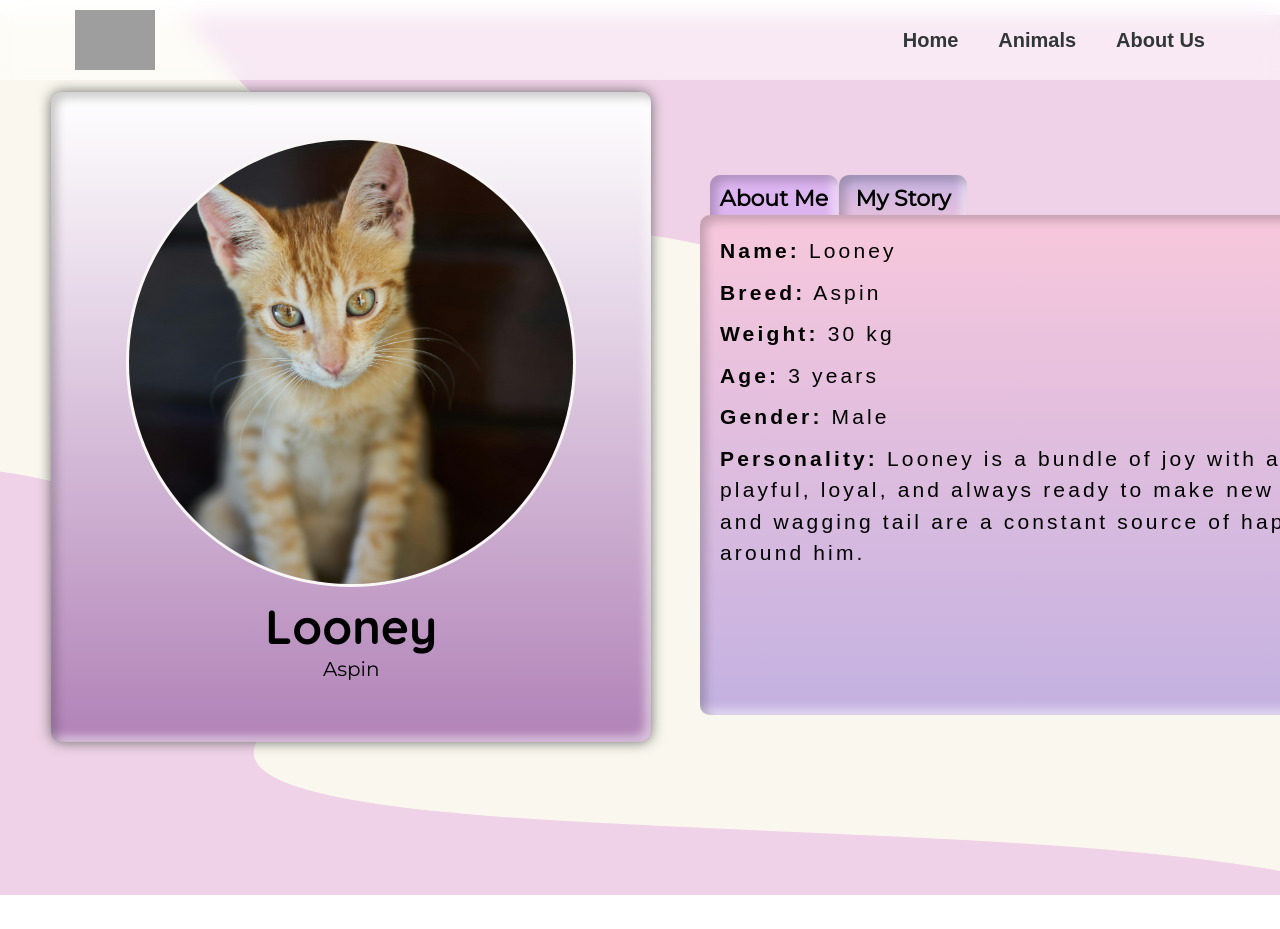
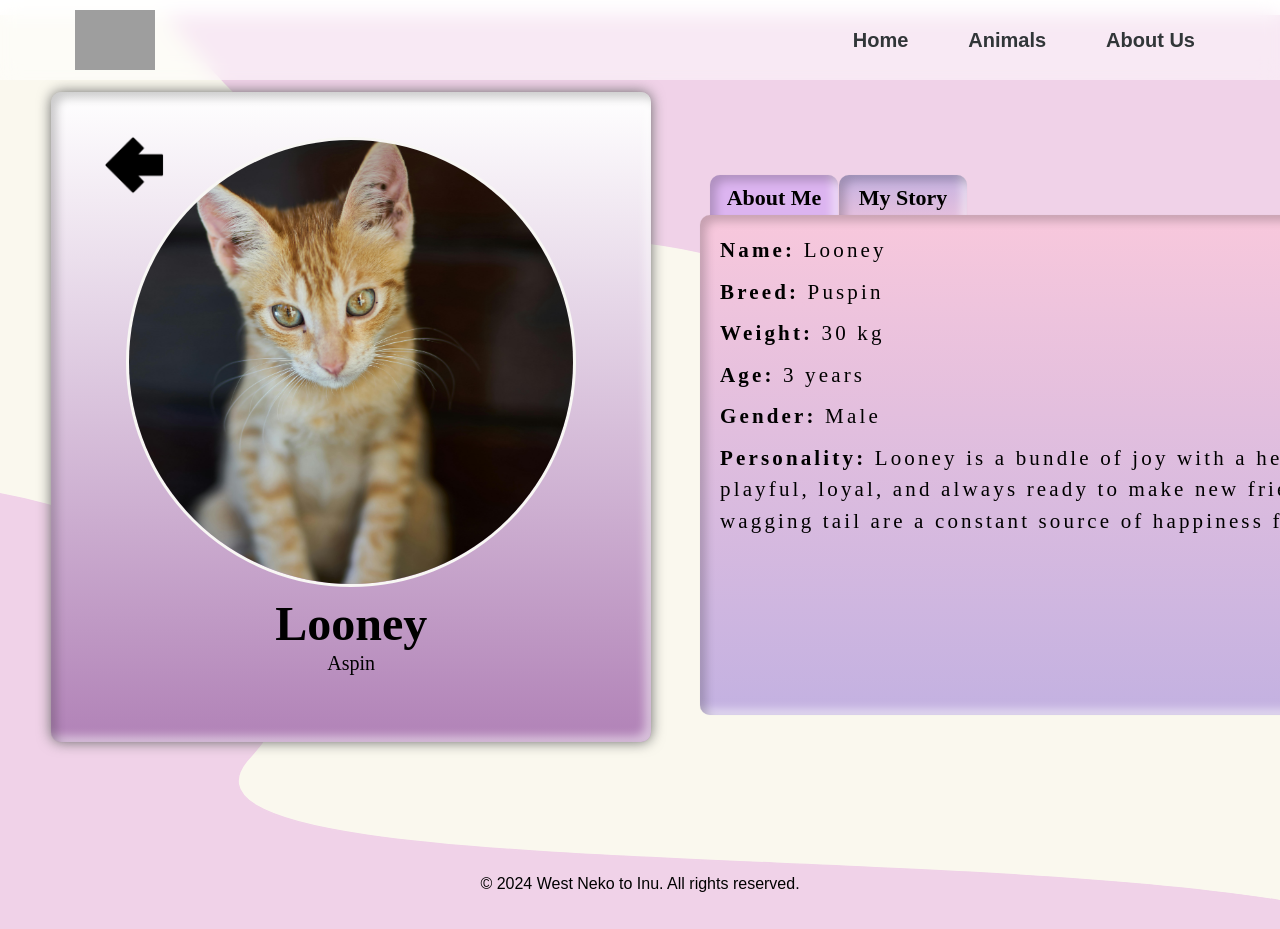
Before and after one commit to aozicode/Neko-Final, a React (Create React App) app: page /profile1 in a window 1280 px wide. Before the commit the page ends 895 px from the top, so only its background shows below. Built offline with nearby package versions, Linux system fonts and the light colour scheme; grey boxes are pictures that could not be loaded; a web font is replaced by a local one.

Commit message:
Added navigation arrow

```diff
--- a/src/PetProfile1.js
+++ b/src/PetProfile1.js
@@ -1,7 +1,9 @@
 import React, { useEffect, useState } from 'react';
 import './css/Pet.css'; // Assuming you have a CSS file for styles
+import { Link } from 'react-router-dom';
 import petImage1 from './assets/animals/tgdog1.jpg'; // Import your pet image
 import backgroundImage from './assets/bgs/profbg.svg'; // Import background image
+import arrowImage from './assets/buttons_type/back_arrow.png';
 
 const Profile1 = () => {
     const [activeTab, setActiveTab] = useState('About Me');
@@ -36,9 +38,7 @@ const Profile1 = () => {
     };
 
     return (
-
-        <div className="whole"
-        style={{
+        <div className="whole" style={{
             backgroundImage: `url(${backgroundImage})`,
             backgroundSize: 'cover',
             backgroundPosition: 'center',
@@ -70,7 +70,7 @@ const Profile1 = () => {
             <div className="aboutPet">
                 <div className="tab-content">
                     {activeTab === 'About Me' && <p><b>Name:</b> Looney</p>}
-                    {activeTab === 'About Me' && <p><b>Breed:</b> Aspin</p>}
+                    {activeTab === 'About Me' && <p><b>Breed:</b> Puspin</p>}
                     {activeTab === 'About Me' && <p><b>Weight:</b> 30 kg</p>}
                     {activeTab === 'About Me' && <p><b>Age:</b> 3 years</p>}
                     {activeTab === 'About Me' && <p><b>Gender:</b> Male</p>}
@@ -78,7 +78,16 @@ const Profile1 = () => {
                     {activeTab === 'My Story' && <p>One sunny afternoon at West Visayas State University, a group of students found Looney wandering near the library, looking lost and a bit scared. They gently coaxed him with some snacks from their lunchboxes and decided to take him in. Looney quickly became the unofficial mascot of the campus, attending classes, lounging in the student lounge, and even joining study groups. His favorite spot was under the big acacia tree, where he would nap while students read their books. Looney’s presence brought smiles and comfort to everyone, making the university feel even more like home. </p>}
                 </div>
             </div>
-        </div>
+
+            <Link to="/animals" className="back-to-profile">
+                <img src={arrowImage} alt="Arrow" />
+            </Link>
+
+            {/* Footer Section */}
+            <footer className="indi-footer">
+            <p>&copy; {new Date().getFullYear()} West Neko to Inu. All rights reserved.</p>
+        </footer>
+            </div>
     );
 };
 
--- a/src/PetProfile4.js
+++ b/src/PetProfile4.js
@@ -2,6 +2,8 @@ import React, { useEffect, useState } from 'react';
 import './css/Pet.css'; // Assuming you have a CSS file for styles
 import petImage4 from './assets/animals/dog2.jpg'; // Import your pet image
 import backgroundImage from './assets/bgs/profbg.svg'; // Import background image
+import { Link } from 'react-router-dom';
+import arrowImage from './assets/buttons_type/back_arrow.png';
 
 const Profile4 = () => {
     const [activeTab, setActiveTab] = useState('About Me');
@@ -75,6 +77,14 @@ const Profile4 = () => {
                     {activeTab === 'My Story' && <p> Bella is an exuberant and gentle Aspin who brings joy to everyone she meets. With her warm, inviting eyes and a wagging tail that never seems to stop, she’s the ultimate companion for adventure and relaxation alike. Bella loves to chase after balls in the park, splash around in the water, and make friends with everyone—both human and furry. When the day winds down, she’s happiest snuggling up on the couch with her family, offering gentle nudges and affectionate licks. Her playful spirit and unconditional love make every moment spent with Bella a treasured memory. </p>}
                 </div>
             </div>
+            <Link to="/animals" className="back-to-profile">
+                <img src={arrowImage} alt="Arrow" />
+            </Link>
+
+            {/* Footer Section */}
+            <footer className="indi-footer">
+            <p>&copy; {new Date().getFullYear()} West Neko to Inu. All rights reserved.</p>
+        </footer>
         </div>
     );
 };
--- a/src/PetProfile5.js
+++ b/src/PetProfile5.js
@@ -2,6 +2,8 @@ import React, { useEffect, useState } from 'react';
 import './css/Pet.css'; // Assuming you have a CSS file for styles
 import petImage5 from './assets/animals/dog5.jpg'; // Import your pet image
 import backgroundImage from './assets/bgs/profbg.svg'; // Import background image
+import { Link } from 'react-router-dom';
+import arrowImage from './assets/buttons_type/back_arrow.png';
 
 const Profile5 = () => {
     const [activeTab, setActiveTab] = useState('About Me');
@@ -75,6 +77,14 @@ const Profile5 = () => {
                     {activeTab === 'My Story' && <p>Jinggoy is a spirited Aspin with a charming personality that lights up every room. Always ready for adventure, he loves exploring the outdoors, sniffing out new scents, and playing with his favorite toys. His playful antics and infectious energy make him a favorite among kids and adults alike. Jinggoy has a soft side, too, often curling up next to his family for cozy evenings filled with affection and love. With his loyalty and friendly nature, Jinggoy brings joy to everyone he meets, proving that happiness is best shared with a wagging tail. </p>}
                 </div>
             </div>
+            <Link to="/animals" className="back-to-profile">
+                <img src={arrowImage} alt="Arrow" />
+            </Link>
+
+            {/* Footer Section */}
+            <footer className="indi-footer">
+            <p>&copy; {new Date().getFullYear()} West Neko to Inu. All rights reserved.</p>
+        </footer>
         </div>
     );
 };
--- a/src/PetProfile6.js
+++ b/src/PetProfile6.js
@@ -2,6 +2,10 @@ import React, { useEffect, useState } from 'react';
 import './css/Pet.css'; // Assuming you have a CSS file for styles
 import petImage6 from './assets/animals/dog6.jpg'; // Import your pet image
 import backgroundImage from './assets/bgs/profbg.svg'; // Import background image
+import { Link } from 'react-router-dom';
+import arrowImage from './assets/buttons_type/back_arrow.png';
+
+
 
 const Profile6 = () => {
     const [activeTab, setActiveTab] = useState('About Me');
@@ -74,6 +78,14 @@ const Profile6 = () => {
                     {activeTab === 'My Story' && <p>Cristobal is a lovable Aspin with a heart full of adventure and a spirit that never quits. Known for his playful energy, he spends his days chasing after butterflies, exploring every corner of the yard, and making friends with anyone he meets. Cristobal’s playful bark and wagging tail bring smiles to everyone around him. When it’s time to wind down, he curls up next to his family, radiating warmth and affection. With his loyalty and cheerful demeanor, Cristobal proves that every day is a new opportunity for fun and love. </p>}
                 </div>
             </div>
+            <Link to="/animals" className="back-to-profile">
+                <img src={arrowImage} alt="Arrow" />
+            </Link>
+
+            {/* Footer Section */}
+            <footer className="indi-footer">
+            <p>&copy; {new Date().getFullYear()} West Neko to Inu. All rights reserved.</p>
+        </footer>
         </div>
     );
 };
--- a/src/css/Pet.css
+++ b/src/css/Pet.css
@@ -48,10 +48,10 @@
 .animalDetails img{
   position: relative;
   top: 25px;
-  width: 450px; /* Adjust this width as needed */
-  height: 450px; /* Set a fixed height to maintain circular shape */
-  object-fit: cover; /* Ensures the image covers the area without stretching */
-  border-radius: 50%; /* Makes the image circular */
+  width: 450px;
+  height: 450px;
+  object-fit: cover;
+  border-radius: 50%;
   border: 3px solid #F8F7F4;
   z-index: 1;
 }
@@ -61,14 +61,14 @@
     color: #000000;
     margin-bottom: 1px;
     margin-top: 30px;
-    font-family: 'Quicksand';
+    font-family: 'Chewy';
   }
 
   .animalDetails h3{
     font-size: 20px;
     color: #000000;
     margin-bottom: 20px;
-    font-family: 'Montserrat';
+    font-family: 'Antic';
     font-weight: lighter;
   }
 
@@ -124,7 +124,7 @@
     text-align: center;
     border-radius: 10px;
     cursor: pointer; /* Add cursor pointer for better UX */
-    font-family: 'Montserrat';
+    font-family: 'Antic';
     transition: background-color 0.3s ease, transform 0.2s ease;
     box-shadow: inset 6px 6px 10px 0 rgba(0, 0, 0, 0.2), inset -6px -6px 10px 0 rgba(255, 255, 255, 0.5), 0 0 1px rgba(0, 0, 0, 0.1);
 }
@@ -159,6 +159,7 @@
     position: absolute;
     left: 700px;
     top: 200px;
+    font-family: 'Antic';
 }
 
 .aboutPet p{
@@ -170,6 +171,35 @@
   line-height: 1.5;
 }
 
+/*arrow design*/
+.back-to-profile {
+  position: absolute;
+  top: 15vh;
+  left: 13vh;
+  z-index: 999;
+  cursor: pointer;
+  transition: transform 0.3s ease;
+  width: 60px;
+  height: 50px;
+}
+.back-to-profile img{
+  width: 100%;
+  height: auto;
+  transition: transform 0.3s ease;
+}
+
+.back-to-profile:hover {
+  transform: scale(.90);
+}
+
+.indi-footer {
+  padding: 1rem;
+  text-align: center;
+  bottom: 0;
+  width: 100%;
+  margin-top: 103vh;
+}
+
 /* The fade-in effect */
 @keyframes fadeIn {
     from { opacity: 0 }
--- a/src/css/ProfileItems.css
+++ b/src/css/ProfileItems.css
@@ -2,8 +2,8 @@
   display: flex;
   justify-content: center;
   align-items: center;
-  margin-bottom: 20px;
-  margin-top: 55px;
+  margin-bottom: 5px;
+  margin-top: 50px;
   color: white;
   font-size: 50px;
   font-family: 'Chewy', sans-serif;
@@ -26,6 +26,11 @@
   width: 100%;
   height: auto;
   max-width: 350px;
+  transition: transform 0.3s ease;
+}
+
+.grid-item img:hover {
+  transform: scale(1.05);
 }
 
 .grid-item p {
--- a/src/css/header.css
+++ b/src/css/header.css
@@ -32,10 +32,11 @@
     font-weight: 700;
     margin-left: 40px;
     text-decoration: none;
+    padding: 5px 10px;
     font-family: 'Hind Vadodara', sans-serif;
 }
 
-.navbar a:not(.feed)::before {
+.navbar a::before {
     content: '';
     position: absolute;
     top: 100%;
@@ -43,26 +44,15 @@
     width: 0;
     height: 2px;
     background: #313638;
+    transition: width 0.3s; /* Smooth transition */
 }
 
-.navbar a:not(.feed):hover::before {
-    content: '';
-    position: absolute;
-    top: 100%;
-    left: 0;
-    width: 100%;
-    height: 2px;
-    background: #313638;
-    transition: .3s;
+.navbar a:hover::before,
+.navbar a.active-link::before {
+    width: 100%; /* Full width for hover and active */
 }
 
-.navbar .feed {
-    border: 1px solid #313638;
-    background-color: #313638;
-    color: #F8F7F4;
-    padding: 5px;
-    border-radius: 50px 20px;
-    font-size: 18px;
-    border-width: 8px;
+.active-link {
+    font-weight: bold; /* Optional: make it bold */
 }
 }
--- a/src/header.js
+++ b/src/header.js
@@ -1,18 +1,21 @@
 import React from "react";
-import { Link } from "react-router-dom";
+import { NavLink } from "react-router-dom";
 import './css/header.css';
 import logo from './assets/logo/wnlogo.ico';
+
+const isActive = (match, location) => {
+    return match ? true : false; // Adjust logic as needed
+};
 
 function Header() {
     return (
         <div className="App">
             <header className="header">
                 <img src={logo} alt="House" />
-                <nav className="navbar"> {/* Changed class to className */}
-                    {/* Use Link for internal navigation */}
-                    <Link to="/">Home</Link>
-                    <Link to="/animals">Animals</Link>
-                    <Link to="/About">About Us</Link>
+                <nav className="navbar">
+                    <NavLink to="/" className={({ isActive }) => (isActive ? "active-link" : "")}>Home</NavLink>
+                    <NavLink to="/animals" className={({ isActive }) => (isActive ? "active-link" : "")}>Animals</NavLink>
+                    <NavLink to="/about" className={({ isActive }) => (isActive ? "active-link" : "")}>About Us</NavLink>
                 </nav>
             </header>
         </div>
```
Also changed, not shown: src/PetProfile2.js (+13 -3 lines), src/PetProfile3.js (+13 -3 lines), src/assets/buttons_type/back_arrow.png (added).
